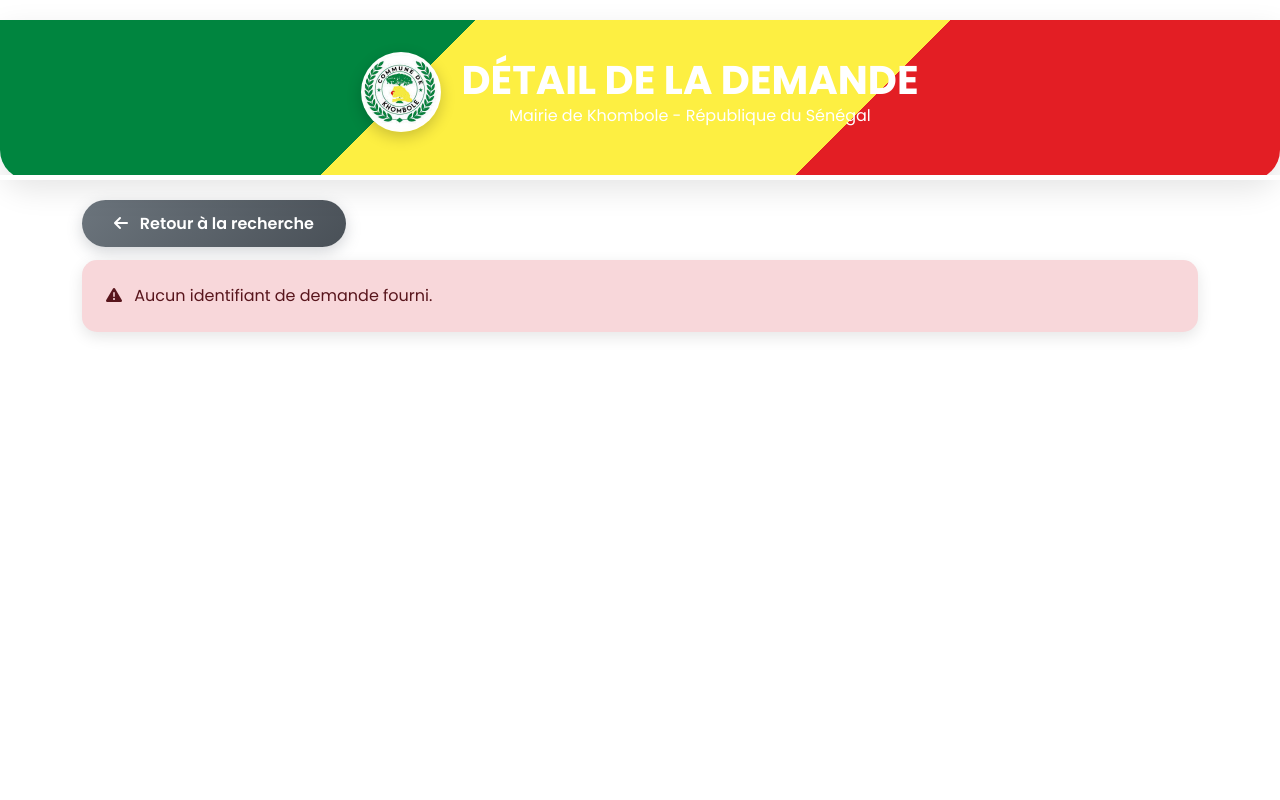
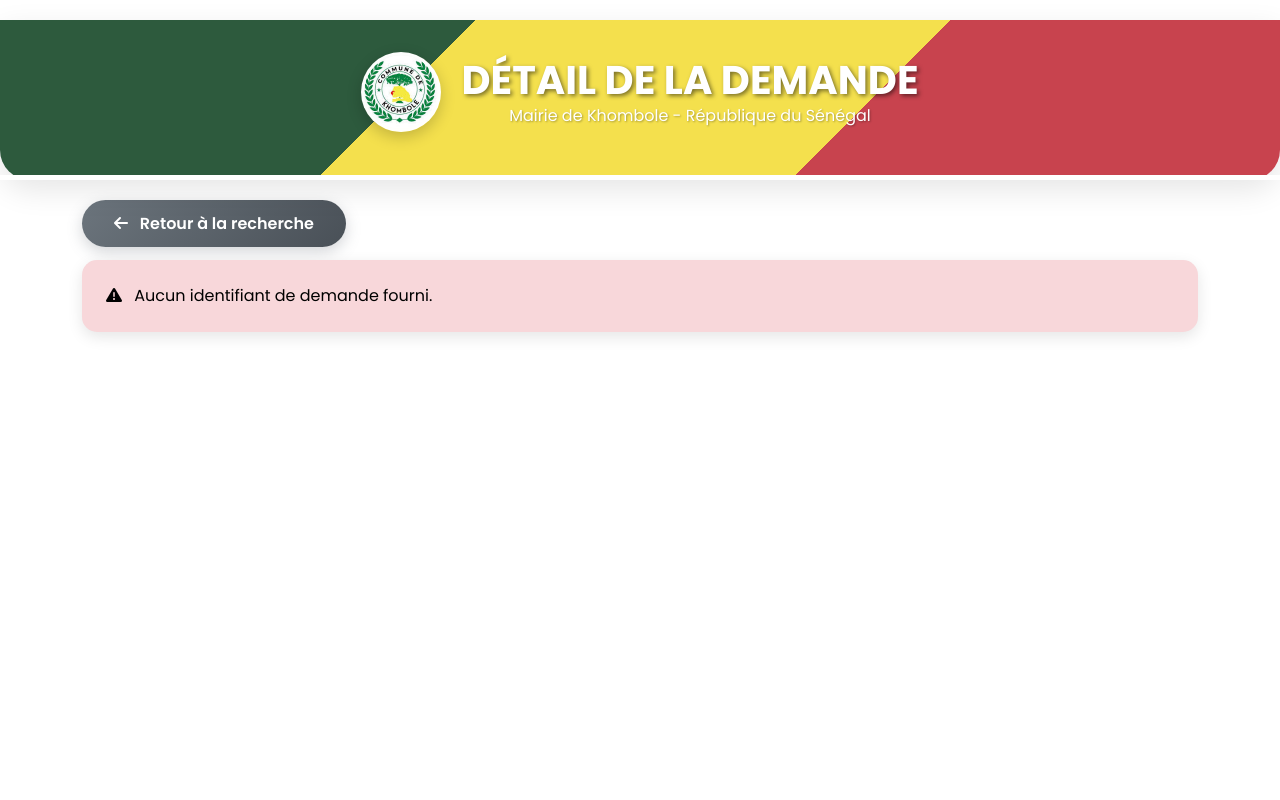
Before and after one commit to SySamba/extrait-en-ligne, a PHP site: page /mairie-khombole/detail_demande.php in a window 1280 px wide. Run offline with PHP 8.4, Linux system fonts and the light colour scheme.

Commit message:
Correction complète visibilité texte + couleurs sections + header détaillé liste_demandes

```diff
--- a/detail_demande.php
+++ b/detail_demande.php
@@ -92,26 +92,27 @@
     <style>
         /* Thème Sénégal - Couleurs nationales avec dominance du blanc */
         :root {
-            /* Couleurs officielles du Sénégal */
-            --senegal-vert: #00853f;
-            --senegal-jaune: #fdef42;
-            --senegal-rouge: #e31e24;
-            --senegal-vert-fonce: #006b33;
-            --senegal-jaune-fonce: #e6d000;
-            --senegal-rouge-fonce: #c41e3a;
+            /* Couleurs Sénégal adoucies pour meilleure lisibilité */
+            --senegal-vert: #2d5a3d;
+            --senegal-jaune: #f4e04d;
+            --senegal-rouge: #c8434e;
+            --senegal-vert-fonce: #1a3d2e;
+            --senegal-jaune-fonce: #d4c043;
+            --senegal-rouge-fonce: #a8363f;
 
             /* Blanc dominant pour l'accessibilité */
             --blanc-principal: #ffffff;
             --blanc-casse: #fefefe;
             --gris-tres-clair: #f8f9fa;
             --gris-clair: #e9ecef;
-            --texte-fonce: #212529;
+            --texte-fonce: #1a1a1a;
+            --texte-visible: #000000;
 
             /* Variables héritées */
             --primary-color: var(--senegal-vert);
             --secondary-color: var(--senegal-jaune);
             --accent-color: var(--senegal-rouge);
-            --text-dark: var(--texte-fonce);
+            --text-dark: var(--texte-visible);
             --bg-light: var(--blanc-principal);
         }
 
@@ -123,7 +124,33 @@
             background: var(--blanc-principal);
             min-height: 100vh;
             padding: 20px 0;
-            color: var(--texte-fonce);
+            color: var(--texte-visible);
+        }
+
+        /* Amélioration de la visibilité du texte */
+        h1, h2, h3, h4, h5, h6 {
+            color: var(--texte-visible) !important;
+            font-weight: 600;
+        }
+
+        p, span, div, label, td, th, strong {
+            color: var(--texte-visible) !important;
+        }
+
+        .text-white {
+            color: #ffffff !important;
+            text-shadow: 1px 1px 2px rgba(0,0,0,0.3);
+        }
+
+        .header-section h1 {
+            color: white !important;
+            text-shadow: 2px 2px 4px rgba(0,0,0,0.5);
+            font-weight: 700;
+        }
+
+        .header-section p {
+            color: white !important;
+            text-shadow: 1px 1px 2px rgba(0,0,0,0.3);
         }
 
         /* Styles pour l'accessibilité */
```
Also changed, not shown: demande_acte.php (+4 -4 lines), liste_demandes.php (+33 -5 lines), menu.php (+14 -10 lines).
